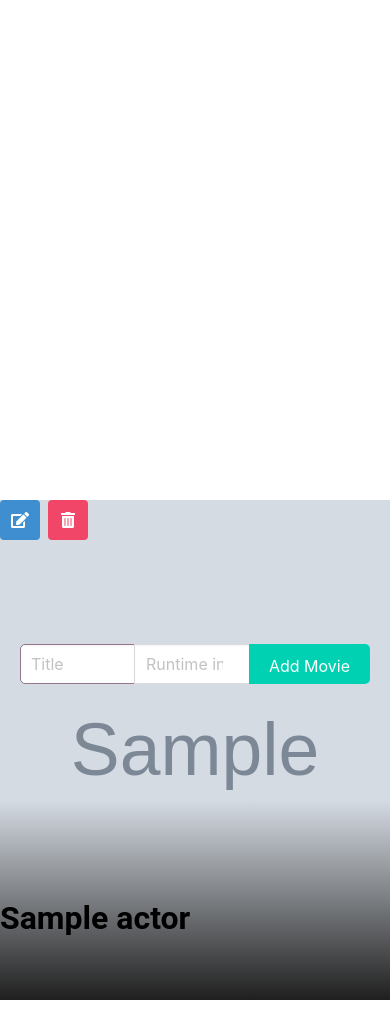
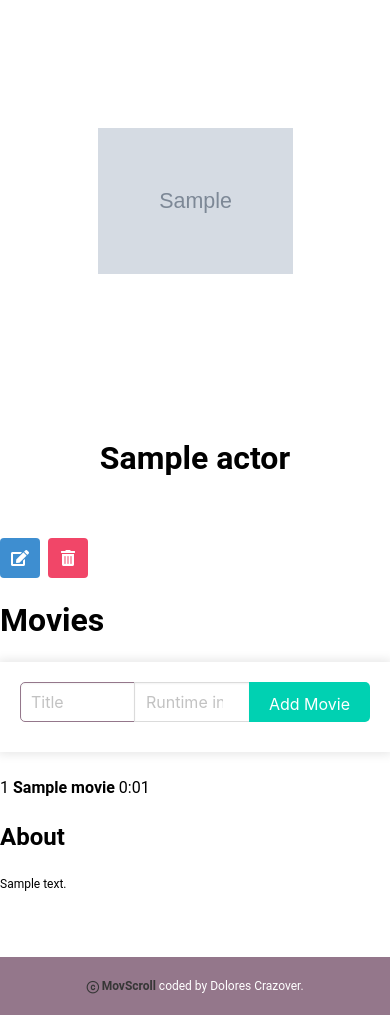
Before and after one commit to DoloresCode/MovScroll, a Django app: page /actor/1/ in a window 390 px wide. Shown: the part 52-1067 px from the top of the page. Run offline with Django 4.2, Linux system fonts and the light colour scheme; tables that the repository leaves empty hold one stand-in row (values such as "Sample post"); grey boxes marked "Sample" are stand-in pictures.

Commit message:
actor detail page in progress again

```diff
--- a/main_app/static/styles/main.css
+++ b/main_app/static/styles/main.css
@@ -35,7 +35,7 @@ p {
   font-size: 12px;
 }
 
-.detail__img {
+/* .detail__img {
   position: absolute;
   left: 0;
   top: 0;
@@ -54,16 +54,17 @@ p {
   width: 100%;
   height: 100%;
   z-index: 5;
-}
+} */
 
-img {
-  width: 100%;
-  height: 500px;
-  object-fit: cover;
-  object-position: top;
-}
+/* .detail__img {
+  position: flex;
+} */
 
-.detail__name {
+
+
+
+
+/* .detail__name {
   position: absolute;
   z-index: 5;
   top: 400px;
@@ -71,8 +72,8 @@ img {
 
 .detail__container {
   margin-top: 500px;
-}
-
+} */
+/*
 .detail__movies {
   width: 100%;
   display: flex;
@@ -90,7 +91,7 @@ img {
 .movie:hover {
   background-color: hsla(0, 0%, 100%, 0.1);
   cursor: pointer;
-}
+}  */
 
 /* Footer in base.html */
 
@@ -99,8 +100,6 @@ img {
   color: #ffffff;
   text-align: center;
   padding: 20px;
-  /* position: fixed; */ /*No don't keep it*/
-
   left: 0;
   bottom: 0;
   width: 100%;
@@ -303,14 +302,6 @@ form input[type="submit"]:hover {
 
 /* About Page */
 
-/* About Page */
-
-/* body {
-    font-family: Roboto, sans-serif;
-    background-color: white;
-    color: black;
-    line-height: 1.6;
-  } */
 
   .top-section {
     margin: 2rem auto;
@@ -400,3 +391,47 @@ form input[type="submit"]:hover {
     max-width: 800px;
     text-align: center;
   }
+
+/* Actor Detail Page */
+
+img {
+  width: 50%;
+  height: auto;
+  object-fit: cover;
+  object-position: top;
+}
+
+.detail__img {
+  display: flex;
+  justify-content: center;
+  align-items: center;
+  min-height: 50vh;
+  margin-top: 2rem;
+  margin-bottom: 0rem;
+}
+
+.detail__name {
+  display: flex;
+  justify-content: center;
+  align-items: center;
+  min-height: 30vh;
+}
+
+.actor-name {
+  margin-top: 1rem;
+}
+
+/* media query to adjust styles for smaller screens */
+@media screen and (max-width: 768px) {
+  .detail__img {
+    min-height: 40vh;
+  }
+
+  .detail__name {
+    min-height: 20vh;
+  }
+
+  .actor-name {
+    margin-top: 0.5rem;
+  }
+}
--- a/main_app/templates/actor_detail.html
+++ b/main_app/templates/actor_detail.html
@@ -12,7 +12,9 @@
     <span>Verified</span>
   </div>
   {% endif %}
-  <h1 class="title">{{actor.name}}</h1>
+  <div class="actor-name">
+    <h1 class="title">{{actor.name}}</h1>
+  </div>
 </div>
 <div class="detail__container">
   <div class="buttons">
```
